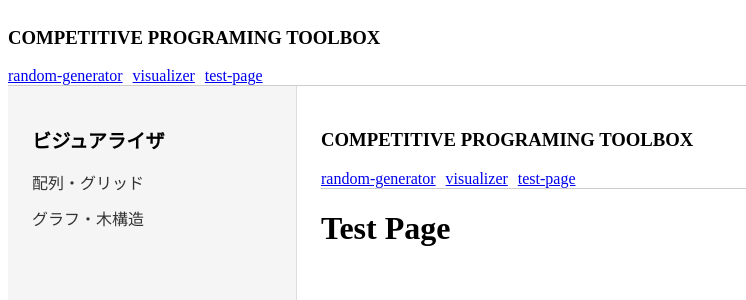
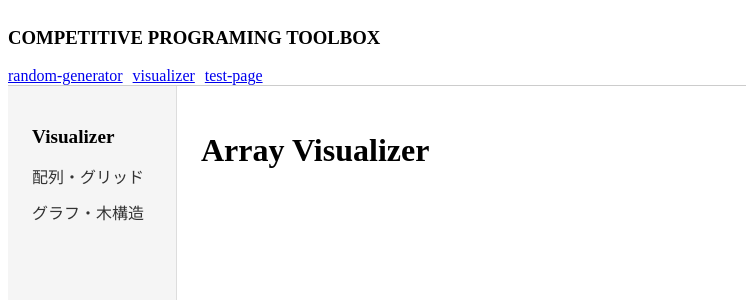
Before and after one commit to okku0916/competitive-programming-toolbox, a React (Vite) app in the folder apps/frontend/: page /visualizer/array in a window 1280 px wide. Shown: the top 300 px of the page, without its empty margins (0-746 px from the left). Built offline with nearby package versions, Linux system fonts and the light colour scheme.

Commit message:
fix component title

```diff
--- a/apps/frontend/src/features/visualizer/components/ArrayVisualizer.tsx
+++ b/apps/frontend/src/features/visualizer/components/ArrayVisualizer.tsx
@@ -1,11 +1,9 @@
-import Header from "../../../components/header";
 export default function ArrayVisualizer () {
 
 return (
   <div>
-    <Header />
     <h1>
-        Test Page
+        Array Visualizer
     </h1>
   </div>
 
--- a/apps/frontend/src/features/visualizer/components/GraphVisualizer.tsx
+++ b/apps/frontend/src/features/visualizer/components/GraphVisualizer.tsx
@@ -1,11 +1,9 @@
-import Header from "../../../components/header";
 export default function GraphVisualizer () {
 
 return (
   <div>
-    {/* <Header /> */}
     <h1>
-        Test Page
+        Graph Visualizer
     </h1>
   </div>
 
--- a/apps/frontend/src/pages/visualizer.tsx
+++ b/apps/frontend/src/pages/visualizer.tsx
@@ -12,8 +12,8 @@ return (
       <div style={{ display: 'flex', flex: 1 }}>
 
         {/* 左サイドバー */}
-        <aside style={{ width: '240px', backgroundColor: '#f5f5f5', padding: '24px', borderRight: '1px solid #ddd' }}>
-          <h2 style={{ fontSize: '1.2rem', marginBottom: '16px' }}>ビジュアライザ</h2>
+        <aside style={{ width: '120px', backgroundColor: '#f5f5f5', padding: '24px', borderRight: '1px solid #ddd' }}>
+          <h2 style={{ fontSize: '1.2rem', marginBottom: '16px' }}>Visualizer</h2>
           <nav style={{ display: 'flex', flexDirection: 'column', gap: '12px' }}>
             <Link to="/visualizer/array" style={{ textDecoration: 'none', color: '#333' }}>配列・グリッド</Link>
             <Link to="/visualizer/graph" style={{ textDecoration: 'none', color: '#333' }}>グラフ・木構造</Link>
```
